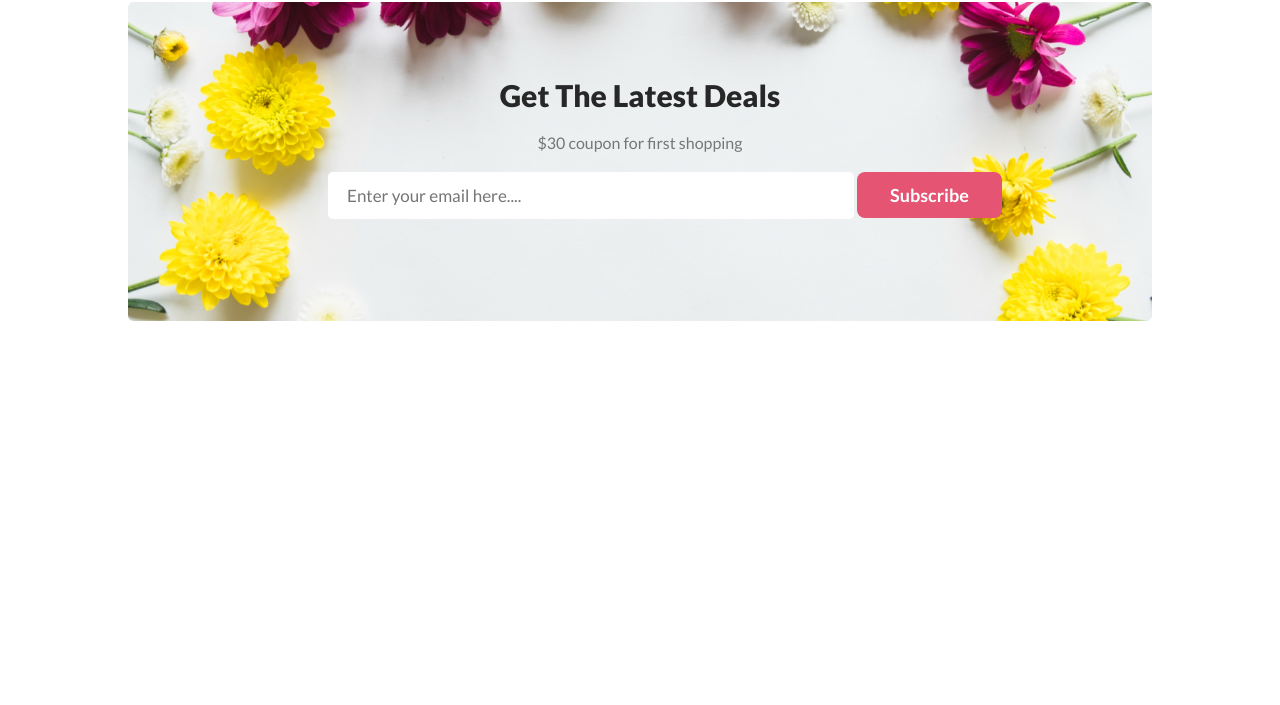
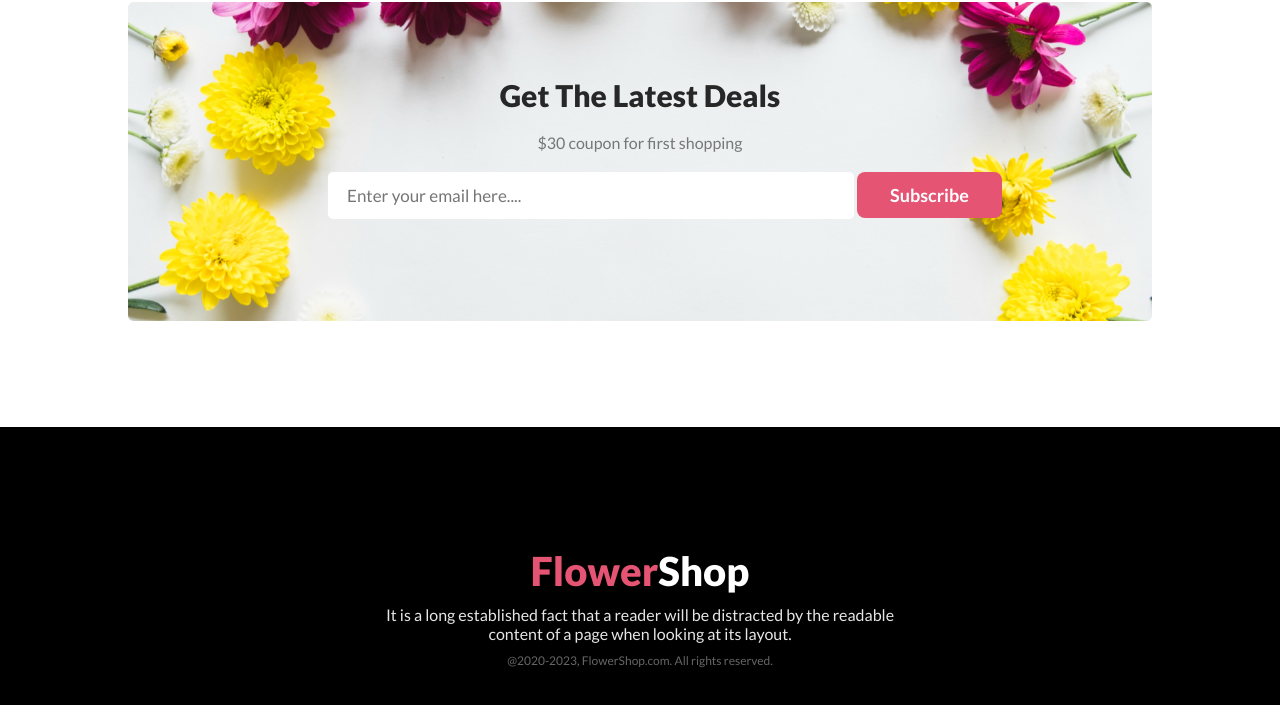
Before and after one commit to MahbuburRahman013/first-assignment, a plain HTML site: page index.html in a window 1280 px wide. Shown: the part 2948-3653 px from the top of the page. Before the commit the page ends 3275 px from the top, so only its background shows below. Drawn offline with Linux system fonts and the light colour scheme.

Commit message:
added footer section

```diff
--- a/index.html
+++ b/index.html
@@ -68,7 +68,7 @@
          <section class="hero-sec-3">
             <div class="hero-3">
                 <div class="hero-3-left">
-                        <h1 class="title">Hot Deal ! Sale Up To 25% Off</h1>
+                        <h1 class="title">Hot Deal ! Sale Up To 25% <span>Off</span></h1>
                         <p class="description hero-2-p">It is a long established fact that a reader will be distracted by the readable content<br>of a page when looking at its layout.</p>
                         <button class="btn btn-3">Sign Up</button>
                 </div>
@@ -100,7 +100,11 @@
         </section>
     </main>
     <footer>
-
+          <div class="footer">
+            <div class="foot-title">Flower<span class="foot">Shop</span></div>
+            <p class="foot-des">It is a long established fact that a reader will be distracted by the readable<br> content of a page when looking at its layout.</p>
+            <p class="foot-reseved">@2020-2023, FlowerShop.com. All rights reserved. </p>
+          </div>
     </footer>
 </body>
 </html>
--- a/style.css
+++ b/style.css
@@ -234,3 +234,37 @@ header {
 .title-5{
     padding-top: 80px;
 }
+span{
+    color: #E55473;
+}
+/* start footer css */
+
+footer{
+    width: 100%;
+    height: 380px;
+    background-color: #000;
+    margin-top: 100px;
+}
+.foot-title{
+    color: #E55473;
+    font-size: 40px;
+    font-weight: 800;
+    text-align: center;
+    padding-top: 120px;
+}
+.foot-des{
+    color: rgba(255, 255, 255, 0.90);
+text-align: center;
+font-size: 16px;
+font-weight: 400;
+margin: 10px 0;
+}
+.foot-reseved{
+    color: rgba(255, 255, 255, 0.40);
+text-align: center;
+font-size: 12px;
+font-weight: 400;
+}
+.foot{
+    color:#FFF;
+}
```
